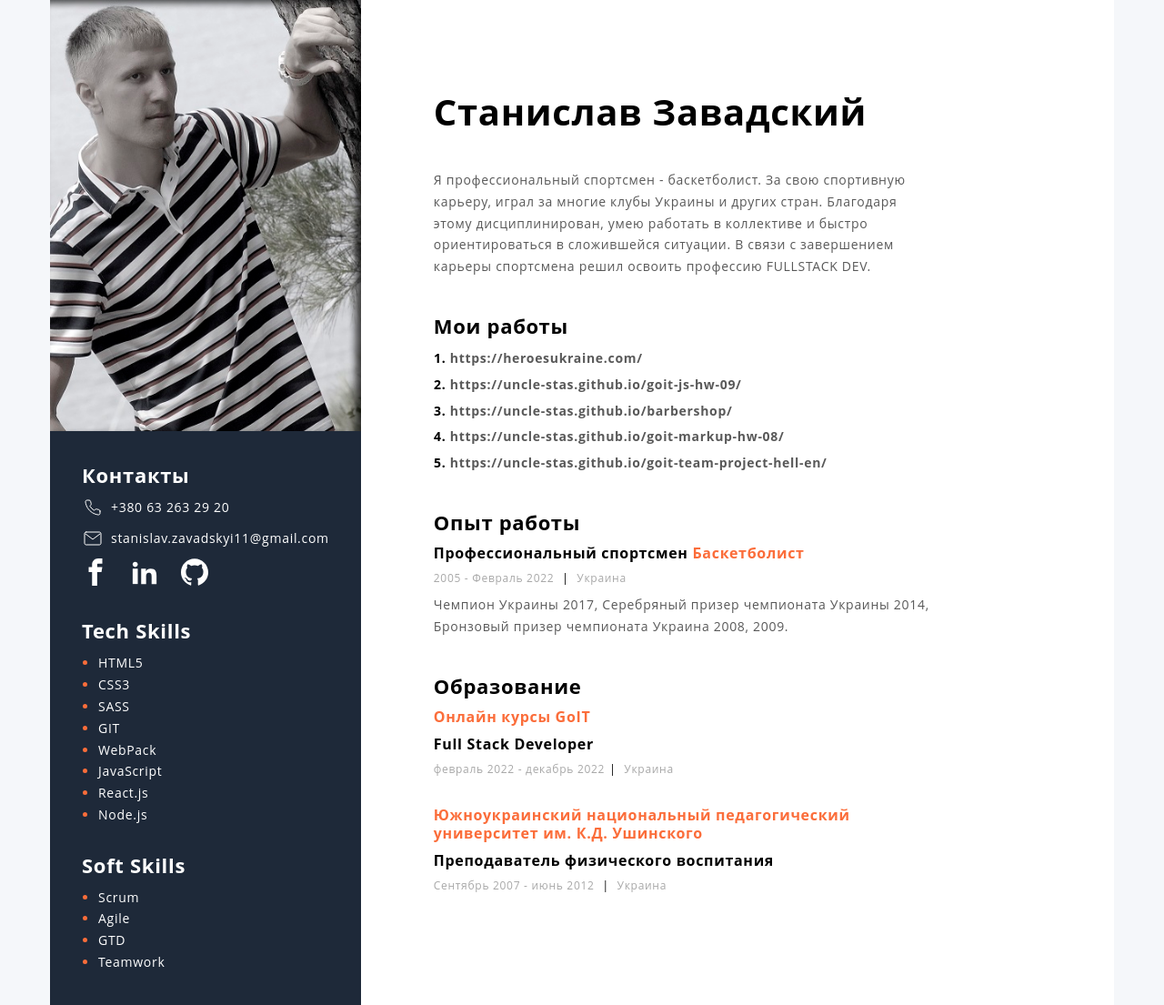
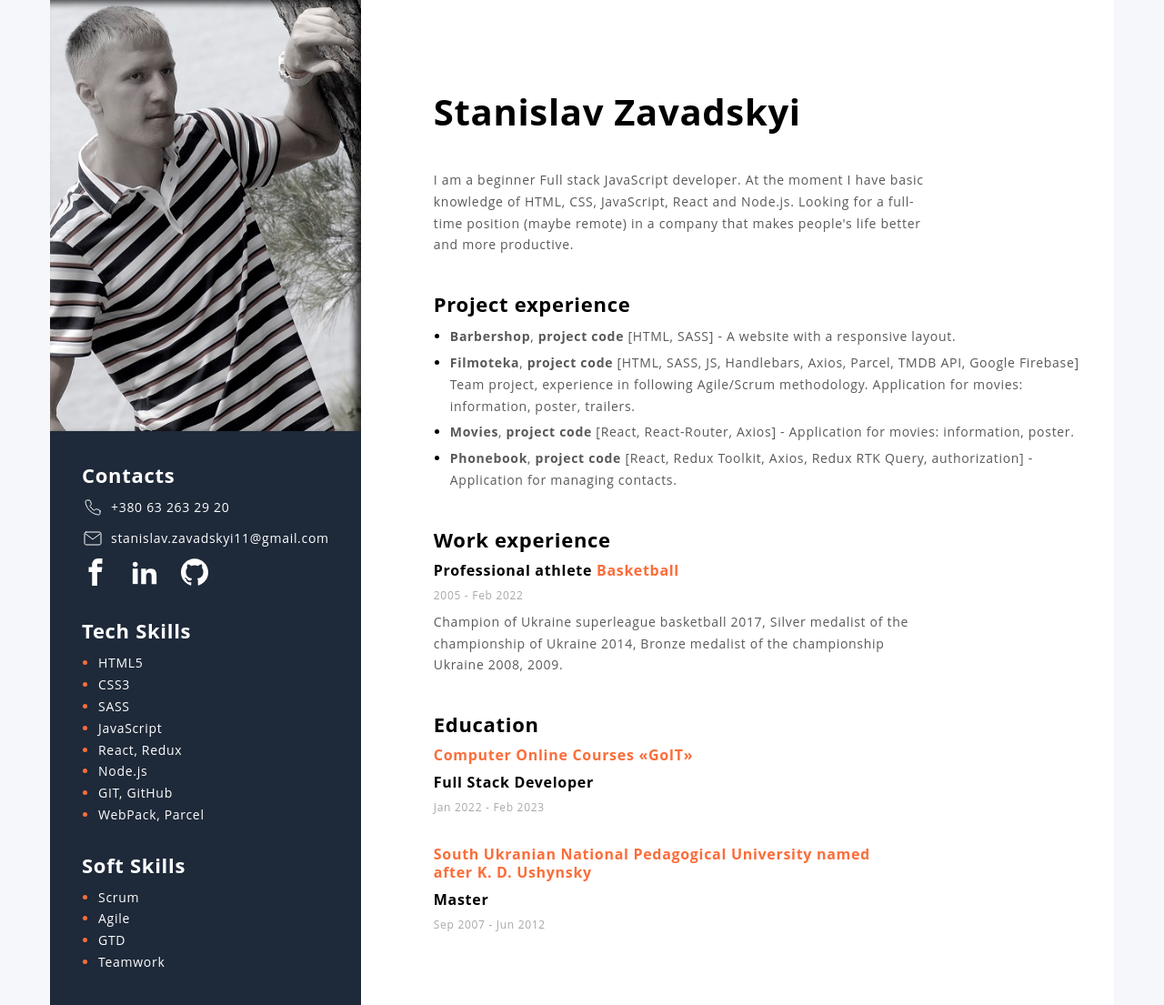
Before and after one commit to uncle-Stas/resume, a plain HTML site: page index.html in a window 1280 px wide. Shown: the whole page at 91% size. Drawn offline with nearby package versions, Linux system fonts and the light colour scheme.

Commit message:
translate on english

```diff
--- a/index.html
+++ b/index.html
@@ -23,8 +23,8 @@
       <section class="left-section">
         <img class="foto" src="./img/main-foto.jpg" alt="" />
         <div class="left-section__text-wrapper">
-          <h1 class="left-section__title">Станислав Завадский</h1>
-          <h2 class="secondary-title">Контакты</h2>
+          <h1 class="left-section__title">Stanislav Zavadskyi</h1>
+          <h2 class="secondary-title">Contacts</h2>
           <ul class="contacts__list">
             <li class="contacts__item">
               <a href="tel:+380632632920" class="contacts__link">
@@ -82,11 +82,11 @@
             <li class="skills__item">HTML5</li>
             <li class="skills__item">CSS3</li>
             <li class="skills__item">SASS</li>
-            <li class="skills__item">GIT</li>
-            <li class="skills__item">WebPack</li>
             <li class="skills__item">JavaScript</li>
-            <li class="skills__item">React.js</li>
+            <li class="skills__item">React, Redux</li>
             <li class="skills__item">Node.js</li>
+            <li class="skills__item">GIT, GitHub</li>
+            <li class="skills__item">WebPack, Parcel</li>
           </ul>
 
           <!--Раздел Soft Skills-->
@@ -100,35 +100,14 @@
         </div>
       </section>
       <section class="right-section">
-        <h1 class="right-section__title">Станислав Завадский</h1>
+        <h1 class="right-section__title">Stanislav Zavadskyi</h1>
         <p class="about-me">
-          Я профессиональный спортсмен - баскетболист. За свою спортивную карьеру, играл за многие
-          клубы Украины и других стран. Благодаря этому дисциплинирован, умею работать в коллективе
-          и быстро ориентироваться в сложившейся ситуации. В связи с завершением карьеры спортсмена
-          решил освоить профессию FULLSTACK DEV.
+          I am a beginner Full stack JavaScript developer. At the moment I have basic knowledge of
+          HTML, CSS, JavaScript, React and Node.js. Looking for a full-time position (maybe remote)
+          in a company that makes people's life better and more productive.
         </p>
-        <h2 class="secondary-title secondary-title_black">Мои работы</h2>
-        <ol class="my-projects__list">
-          <li class="my-projects__item">
-            <a
-              href="https://heroesukraine.com/"
-              class="my-projects__link"
-              rel="noopener noreferrer nofollow"
-              target="_blank"
-            >
-              https://heroesukraine.com/</a
-            >
-          </li>
-          <li class="my-projects__item">
-            <a
-              href="https://uncle-stas.github.io/goit-js-hw-09/"
-              class="my-projects__link"
-              rel="noopener noreferrer nofollow"
-              target="_blank"
-            >
-              https://uncle-stas.github.io/goit-js-hw-09/</a
-            >
-          </li>
+        <h2 class="secondary-title secondary-title_black">Project experience</h2>
+        <ul class="my-projects__list">
           <li class="my-projects__item">
             <a
               href="https://uncle-stas.github.io/barbershop/"
@@ -136,56 +115,96 @@
               rel="noopener noreferrer nofollow"
               target="_blank"
             >
-              https://uncle-stas.github.io/barbershop/</a
-            >
-          </li>
-          <li class="my-projects__item">
+              Barbershop</a
+            >,
             <a
-              href="https://uncle-stas.github.io/goit-markup-hw-08/"
+              href="https://github.com/uncle-Stas/barbershop"
               class="my-projects__link"
               rel="noopener noreferrer nofollow"
               target="_blank"
             >
-              https://uncle-stas.github.io/goit-markup-hw-08/</a
+              project code</a
             >
+            [HTML, SASS] - A website with a responsive layout.
           </li>
           <li class="my-projects__item">
             <a
-              href="https://uncle-stas.github.io/goit-team-project-hell-en/"
+              href="https://lazyfatraccoon.github.io/Filmoteka/"
               class="my-projects__link"
               rel="noopener noreferrer nofollow"
               target="_blank"
             >
-              https://uncle-stas.github.io/goit-team-project-hell-en/</a
+              Filmoteka</a
+            >,
+            <a
+              href="https://github.com/LazyFatRaccoon/Filmoteka"
+              class="my-projects__link"
+              rel="noopener noreferrer nofollow"
+              target="_blank"
             >
+              project code</a
+            >
+            [HTML, SASS, JS, Handlebars, Axios, Parcel, TMDB API, Google Firebase] Team project,
+            experience in following Agile/Scrum methodology. Application for movies: information,
+            poster, trailers.
           </li>
-        </ol>
-        <h2 class="secondary-title secondary-title_black">Опыт работы</h2>
-        <p class="subtitle">
-          Профессиональный спортсмен <span class="subtitle_accent">Баскетболист</span>
+          <li class="my-projects__item">
+            <a
+              href="https://uncle-stas.github.io/goit-react-hw-05-movies/"
+              class="my-projects__link"
+              rel="noopener noreferrer nofollow"
+              target="_blank"
+            >
+              Movies</a
+            >,
+            <a
+              href="https://github.com/uncle-Stas/goit-react-hw-05-movies"
+              class="my-projects__link"
+              rel="noopener noreferrer nofollow"
+              target="_blank"
+            >
+              project code</a
+            >
+            [React, React-Router, Axios] - Application for movies: information, poster.
+          </li>
+          <li class="my-projects__item">
+            <a
+              href="https://uncle-stas.github.io/goit-react-hw-08-phonebook/"
+              class="my-projects__link"
+              rel="noopener noreferrer nofollow"
+              target="_blank"
+            >
+              Phonebook</a
+            >,
+            <a
+              href="https://github.com/uncle-Stas/goit-react-hw-08-phonebook"
+              class="my-projects__link"
+              rel="noopener noreferrer nofollow"
+              target="_blank"
+            >
+              project code</a
+            >
+            [React, Redux Toolkit, Axios, Redux RTK Query, authorization] - Application for managing
+            contacts.
+          </li>
+        </ul>
+        <h2 class="secondary-title secondary-title_black">Work experience</h2>
+        <p class="subtitle">Professional athlete <span class="subtitle_accent">Basketball</span></p>
+        <p class="calendar">2005 - Feb 2022</p>
+        <p class="achievements">
+          Champion of Ukraine superleague basketball 2017, Silver medalist of the championship of
+          Ukraine 2014, Bronze medalist of the championship Ukraine 2008, 2009.
         </p>
-        <p class="calendar">2005 - Февраль 2022 <span class="calendar__breker">|</span> Украина</p>
-        <p class="achievements">
-          Чемпион Украины 2017, Серебряный призер чемпионата Украины 2014, Бронзовый призер
-          чемпионата Украина 2008, 2009.
+        <h2 class="secondary-title secondary-title_black">Education</h2>
+        <p class="subtitle subtitle_accent">Computer Online Courses «GoIT»</p>
+        <p class="subtitle">Full Stack Developer</p>
+        <p class="calendar">Jan 2022 - Feb 2023</p>
+        <br />
+        <p class="subtitle subtitle_accent">
+          South Ukranian National Pedagogical University named after K. D. Ushynsky
         </p>
-         <h2 class="secondary-title secondary-title_black">Образование</h2>
-          <p class="subtitle subtitle_accent">
-            Онлайн курсы GoIT
-          </p>
-          <p class="subtitle">Full Stack Developer</p>
-          <p class="calendar">
-            февраль 2022 - декабрь 2022<span class="calendar__breker">|</span> Украина
-          </p>
-          <br>
-          <p class="subtitle subtitle_accent">
-              Южноукраинский национальный педагогический университет им. К.Д. Ушинского
-          </p>
-          <p class="subtitle">Преподаватель физического воспитания</p>
-          <p class="calendar">
-            Сентябрь 2007 - июнь 2012 <span class="calendar__breker">|</span> Украина
-          </p>
-        </div>
+        <p class="subtitle">Master</p>
+        <p class="calendar">Sep 2007 - Jun 2012</p>
       </section>
     </div>
   </body>
```
